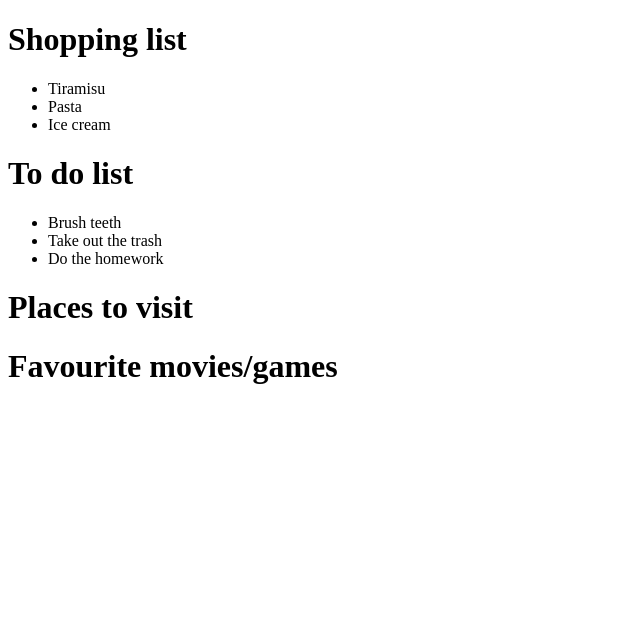
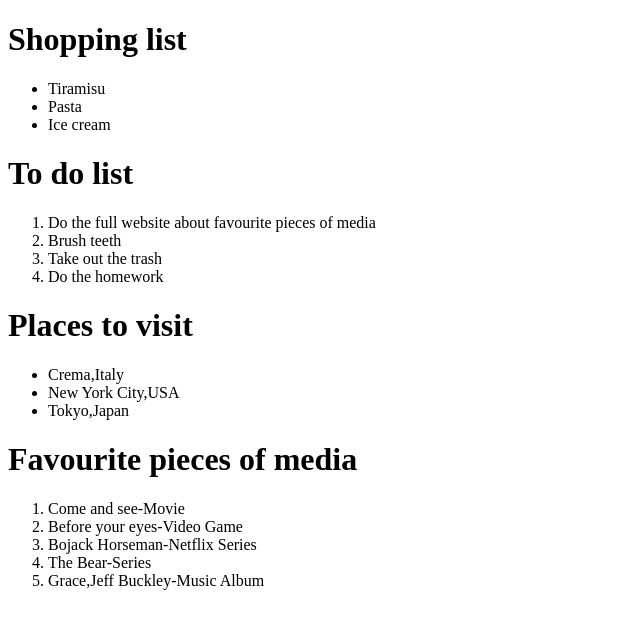
Before and after one commit to Cali042008/Ordered-and-unordered-lists, a plain HTML site: page index.html in a window 1280 px wide. Shown: the whole page, without its empty margins (0-640 px from the left). Drawn offline with Linux system fonts and the light colour scheme.

Commit message:
Completely done

```diff
--- a/index.html
+++ b/index.html
@@ -13,15 +13,26 @@
    <li>Ice cream</li>
 </ul>
 <h1>To do list</h1>
-<ul>
+<ol>
+    <li>Do the full website about favourite pieces of media</li>
     <li>Brush teeth</li>
     <li>Take out the trash</li>
     <li>Do the homework</li>
+</ol>
+<h1>Places to visit</h1>
+<ul>
+     <li>Crema,Italy</li>
+     <li>New York City,USA</li>
+     <li>Tokyo,Japan</li>
 </ul>
-<h1>Places to visit</h1>
-
-<h1>Favourite movies/games</h1>
-
+<h1>Favourite pieces of media</h1>
+<ol>
+    <li>Come and see-Movie</li>
+    <li>Before your eyes-Video Game</li>
+    <li>Bojack Horseman-Netflix Series</li>
+    <li>The Bear-Series</li>
+    <li>Grace,Jeff Buckley-Music Album</li>
+</ol>
 
 </body>
 </hmtl>
```
